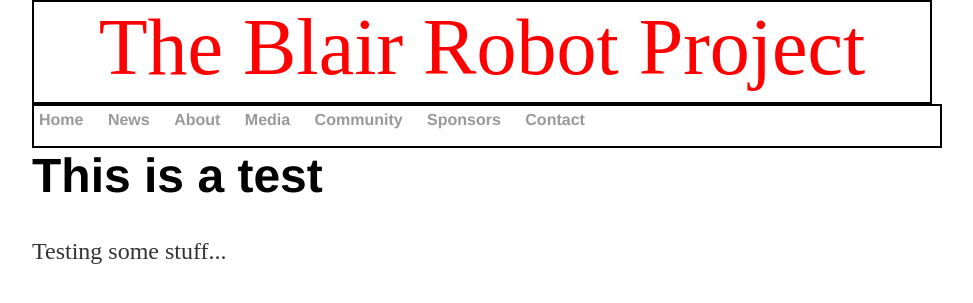
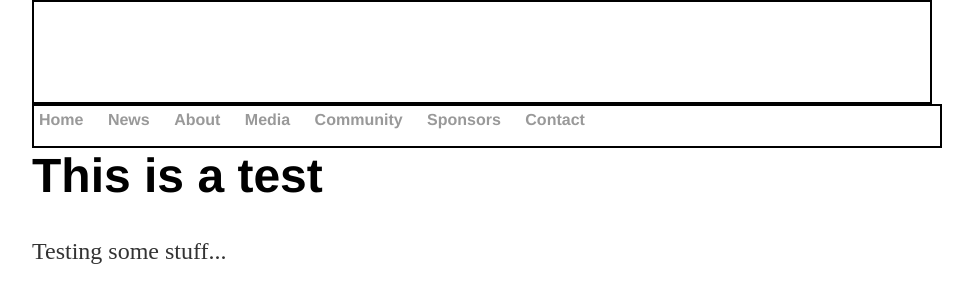
Before and after one commit to mouseythemouse/449, a Jekyll site: the page built from index.html, in a window 1280 px wide. Shown: the top 303 px of the page, without its empty margins (160-1133 px from the left). Built offline with Jekyll 4.4.1, drawn with Linux system fonts in a browser that asks for light colours.

Commit message:
Update main.css

```diff
--- a/css/main.css
+++ b/css/main.css
@@ -13,8 +13,9 @@ header {
     font-size: 500%;
     position: relative;
     text-align: center;
-    color: red;
+    color: white;
     border: 2px solid black;
+    background-color: solid black;
 }
 nav ul {
     font-family: 'Helvetica', 'Arial', 'Sans-Serif';
```
